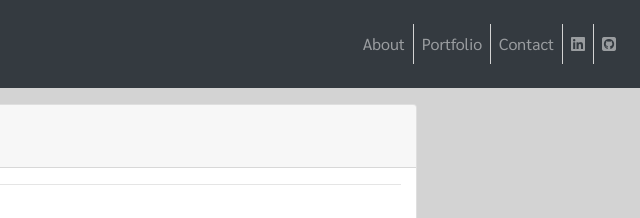
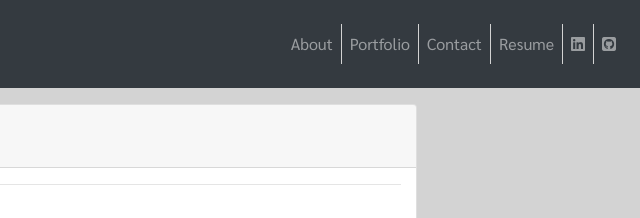
Before and after one commit to mr-cade/portfolio, a plain HTML site: page index.html in a window 1280 px wide. Shown: the top 218 px of the page, 640-1280 px from the left. Drawn offline with nearby package versions, Linux system fonts and the light colour scheme.

Commit message:
resume added and linked in navbar

```diff
--- a/index.html
+++ b/index.html
@@ -24,6 +24,9 @@
                 <li class="nav-item">
                   <a class="nav-link" href="contact.html">Contact</a>
                 </li>
+                <li class="nav-item">
+                    <a class="nav-link" href="Resume/Resume 07-17-2020.pdf" target="_blank">Resume</a>
+                  </li>
                 <li class="nav-item">
                     <a class="nav-link" href="https://www.linkedin.com/in/cadelpetersen/" target="_blank"><i class="fab fa-linkedin"></i></a>
                 </li>
```
Also changed, not shown: contact.html (+3 -0 lines), portfolio.html (+3 -0 lines), 2 other files.
